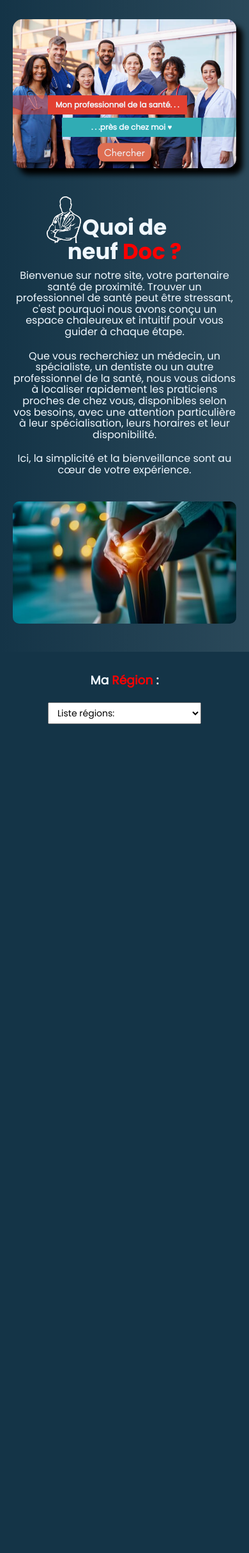
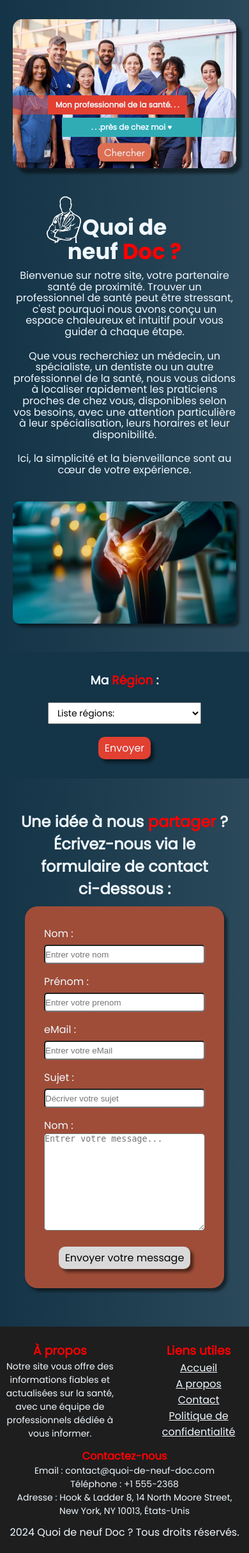
Before and after one commit to yrautcnasdemo/Quoi-de-Neuf-Doc, a PHP site: page / in a window 390 px wide. Shown: the part 70-2498 px from the top of the page at 64% size. Before the commit the page ends 1202 px from the top, so only its background shows below. Run offline with PHP 8.4, Linux system fonts and the light colour scheme.

Commit message:
homepage mobile fini

```diff
--- a/src/css/style.css
+++ b/src/css/style.css
@@ -4,7 +4,9 @@
     padding: 0;
     box-sizing: border-box;
 }
-
+html {
+    scroll-behavior: smooth;
+}
 body {
     background: linear-gradient(90deg, #143447, #2B495A);
     background-size: cover;
@@ -14,16 +16,75 @@ body {
 
 /* HEADER */
 header {
+    position: fixed;
+    top: 0;
+    width: 100%;
     display: flex;
     flex-direction: row;
     justify-content: space-between;
     align-items: center;
     padding-right: 20px;
     background-color: #143447;
+    z-index: 5;
+}
+.logo-site {
+    max-height: 70px;
 }
 
-.logo-site {
-    max-height: 70px;
+
+
+/*FOOTER*/
+footer {
+    margin-top: 50px;
+    padding: 20px 10px;
+    background-color: #1e1e1e;
+    font-family: poppins;
+    color: aliceblue;
+}
+.footer-content {
+    display: flex;
+    flex-direction: column;
+    justify-content: center;
+    align-items: center;
+    gap: 10px;
+}
+.footer-up {
+    display: flex;
+    flex-direction: row;
+    justify-content: space-around;
+    align-items: center;
+    gap: 35px;
+    height: 160px;
+}
+.footer-about {
+    text-align: center;
+    width: 250px;
+}
+.footer-about p {
+    font-size: 14px;
+}
+.footer-links {
+    text-align: center;
+}
+.footer-links li {
+    list-style: none;
+}
+.footer-links li a {
+    color: aliceblue;
+    transition: 0.4s ease-in-out;
+}
+.footer-links li a:hover {
+    transition: 0.4s ease-in-out;
+    color: rgb(255, 73, 73);
+}
+
+.contact-us {
+    text-align: center;
+    font-size: 14px;
+}
+.all-right {
+    text-align: center;
+    margin-top: 10px;
 }
 
 
@@ -33,6 +94,7 @@ header {
 
 /* INTRO HOMEPAGE */
 .homepage-intro{
+    margin-top: 70px;
     position: relative;
     max-width: 750px;
     padding: 30px 20px 30px 20px;
@@ -41,7 +103,7 @@ header {
 .intro-model01{
     width: 100%;
     border-radius: 15px;
-    filter: drop-shadow(10px 10px 4px black);
+    box-shadow: 8px 8px 4px rgba(0, 0, 0, 0.50);
 }
 
 .line-tr1 {
@@ -93,7 +155,7 @@ header {
     font-size: 12px;
 }
 
-button {
+.homepage-intro button {
     position: absolute;
     top: 80%;
     left: 50%;
@@ -153,17 +215,19 @@ button {
 .homepage-slider img {
     width: 100%;
     border-radius: 10px;
+    box-shadow: 5px 5px 4px rgba(0, 0, 0, 0.50);
 }
 
 
 
+/* SEARCH HOMEPAGE */
 .homepage-search {
     display: flex;
     flex-direction: column;
     justify-content: center;
     align-items: center;
     gap: 20px;
-    margin-bottom: 100px;
+    margin-bottom: 50px;
     padding: 30px;
     background-color: #143447;
 }
@@ -173,6 +237,13 @@ button {
     font-family: poppins;
 }
 
+.regions-form {
+    display: flex;
+    flex-direction: column;
+    justify-content: center;
+    align-items: center;
+    gap: 20px;
+}
 .homepage-search #regions-select {
     padding: 5px 10px;
     font-family: poppins;
@@ -182,7 +253,80 @@ button {
     font-family: poppins;
     font-size: 14px;
 }
+.regions-form button {
+    font-family: poppins;
+    font-size: 16px;
+    padding: 5px 10px;
+    background-color: #E24031;
+    border: none;
+    border-radius: 10px;
+    color: aliceblue;
+    box-shadow: 5px 5px 4px rgba(0, 0, 0, 0.50);
+}
 
 
 
+
+/*CONTACT HOMEPAGE*/
+.homepage-form {
+    display: flex;
+    flex-direction: column;
+    justify-content: center;
+    align-items: center;
+}
+.title-form {
+    width: 350px;
+}
+.title-form h4 {
+    color: aliceblue;
+    font-family: poppins;
+    font-size: 24px;
+    text-align: center;
+}
+.full-form {
+    width: 80%;
+    display: flex;
+    flex-direction: column;
+    justify-content: center;
+    align-items: center;
+    margin: 10px;
+    padding: 30px;
+    border-radius: 20px;
+    background-color: #9F4D38;
+    box-shadow: 5px 5px 4px rgba(0, 0, 0, 0.50);
+}
+.form-input {
+    max-width: 350px;
+    display: flex;
+    flex-direction: column;
+    justify-content: start;
+    margin-bottom: 15px;
+    width: 100%;
+    font-family: poppins;
+    color: aliceblue;
+}
+
+.form-input input {
+    height: 30px;
+    border-radius: 5px;
+    margin-top: 5px;
+}
+
+.form-input textarea {
+    border-radius: 5px;
+}
+
+.full-form button {
+    border: none;
+    background-color: #D9D9D9;
+    color: black;
+    margin-top: 10px;
+    font-family: poppins;
+    font-size: 16px;
+    padding: 5px 10px;
+    border-radius: 10px;
+    box-shadow: 5px 5px 4px rgba(0, 0, 0, 0.493);
+}
+
+
 /* ///////////////////////   ???   ///////////////////////////*/
--- a/src/index.php
+++ b/src/index.php
@@ -15,6 +15,7 @@
     </header>
 
     <main>
+        <!-- /* INTRO HOMEPAGE */ -->
         <article>
             <section class="homepage-intro">
                 <img class="intro-model01" src="assets/images/medecins-model01.jpg" alt="img-medecins-model">
@@ -32,6 +33,8 @@
                 <button>Chercher</button>
             </section>
 
+
+            <!-- /* PRESENTATION HOMEPAGE */ -->
             <section class="homepage-presentation">
                 <div class="logo-title">
                     <h1>Quoi de <br> neuf <span class="red-span">Doc ?</span></h1>
@@ -47,11 +50,14 @@
             </section>
         </article>
 
+
+        <!-- /* SEARCH HOMEPAGE */ -->
         <section class="homepage-search">
             <div class="intro-search">
                 <h3> Ma <span class="red-span">Région</span> :</h3>
             </div>
 
+            <form class="regions-form" action="" method="GET">
                 <select name="regions" id="regions-select">
                     <option value="">Liste régions:</option>
                     <option value="auvergne-rhone-alpes">Auvergne-Rhône-Alpes</option>
@@ -69,9 +75,76 @@
                     <option value="provence-alpes-cote-azur">Provence-Alpes-Côte d'Azur</option>
                 </select>
 
+                <button>Envoyer</button>
+            </form>
+        </section>
 
+
+        <!-- /*CONTACT HOMEPAGE*/ -->
+        <section class="homepage-form">
+            <div class="title-form">
+                <h4>Une idée à nous <span class="red-span">partager</span> ? Écrivez-nous via le formulaire de contact <br> ci-dessous :</h4>
+            </div>
+
+            <form class="full-form" action="">
+                <div class="form-input">
+                    <span>Nom :</span>
+                    <input type="text" placeholder="Entrer votre nom">
+                </div>
+                <div class="form-input">
+                    <span>Prénom :</span>
+                    <input type="text" placeholder="Entrer votre prenom">
+                </div>
+                <div class="form-input">
+                    <span>eMail :</span>
+                    <input type="mail" placeholder="Entrer votre eMail">
+                </div>
+                <div class="form-input">
+                    <span>Sujet :</span>
+                    <input type="text" placeholder="Décriver votre sujet">
+                </div>
+                <div class="form-input">
+                    <span>Nom :</span>
+                    <textarea id="text-area" name="text-area" rows="10" placeholder="Entrer votre message..."></textarea>
+                </div>
+
+                <button>Envoyer votre message</button>
+            </form>
         </section>
     </main>
+
+
+    <footer>
+    <div class="footer-content">
+        <div class="footer-up">
+            <div class="footer-about">
+                <h3 class="red-span">À propos</h3>
+                <p>Notre site vous offre des informations fiables et actualisées sur la santé, avec une équipe de professionnels dédiée à vous informer.</p>
+            </div>
+
+            <div class="footer-links">
+                <h3 class="red-span">Liens utiles</h3>
+                <ul>
+                    <li><a href="#">Accueil</a></li>
+                    <li><a href="#">A propos</a></li>
+                    <li><a href="#">Contact</a></li>
+                    <li><a href="#">Politique de confidentialité</a></li>
+                </ul>
+            </div>
+        </div>
+
+        <div class="contact-us">
+            <h3 class="red-span">Contactez-nous</h3>
+            <p>Email : contact@quoi-de-neuf-doc.com</p>
+            <p>Téléphone : +1 555-2368</p>
+            <p>Adresse : Hook & Ladder 8, 14 North Moore Street, New York, NY 10013, États-Unis</p>
+        </div>
+    </div>
+
+    <div class="all-right">
+        <p>2024 Quoi de neuf Doc ? Tous droits réservés.</p>
+    </div>
+</footer>
 
     <script src="javascript/script.js"></script>
 </body>
```
Lines whose indentation alone changed are shown as unchanged.
